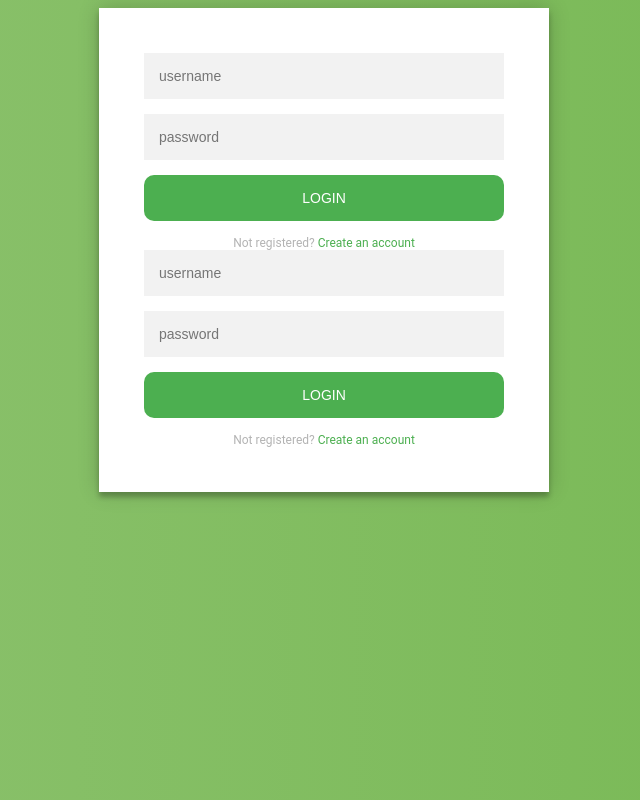
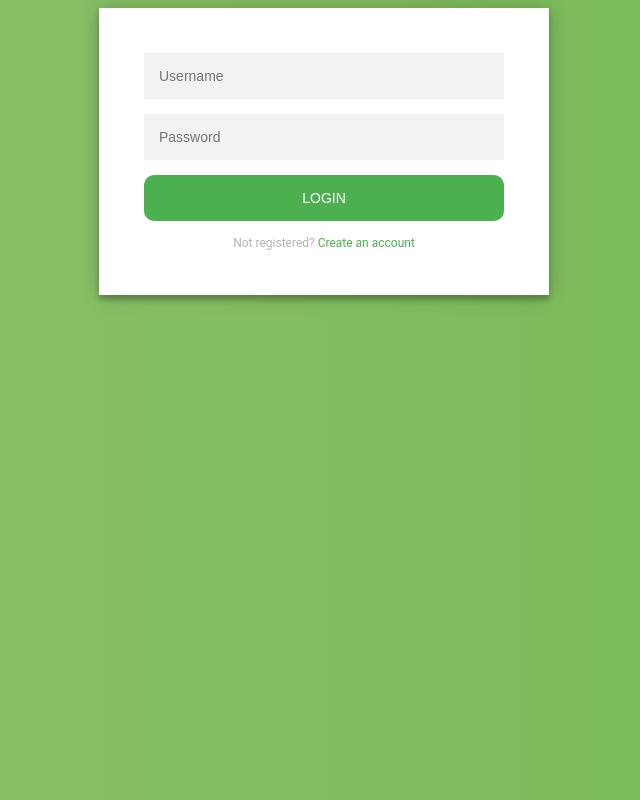
Before and after one commit to peterangusa/Application-Tracking-Platform, a plain HTML site: page login.html in a window 1280 px wide. Shown: the whole page, without its empty margins (316-956 px from the left). Drawn offline with Linux system fonts and the light colour scheme.

```diff
--- a/login.html
+++ b/login.html
@@ -11,15 +11,10 @@
 
       <div class="form">
 
-        <form class="login-form" method="post">
-          <input type="text" placeholder="username"/>
-          <input type="password" placeholder="password"/>
-          <button>login</button>
-          <p class="message">Not registered? <a href="signup.html">Create an account</a></p>
-        </form>
+
           <form class="login-form">
-            <input type="text" placeholder="username"/ name="name" required>
-            <input type="password" placeholder="password"/>
+            <input type="text" placeholder="Username"/ name="name" required>
+            <input type="password" placeholder="Password"/>
             <button>login</button>
             <p class="message">Not registered? <a href="signup.html">Create an account</a></p>
           </form>
```
Also changed, not shown: adminlog.html (added, +22 -0 lines).
